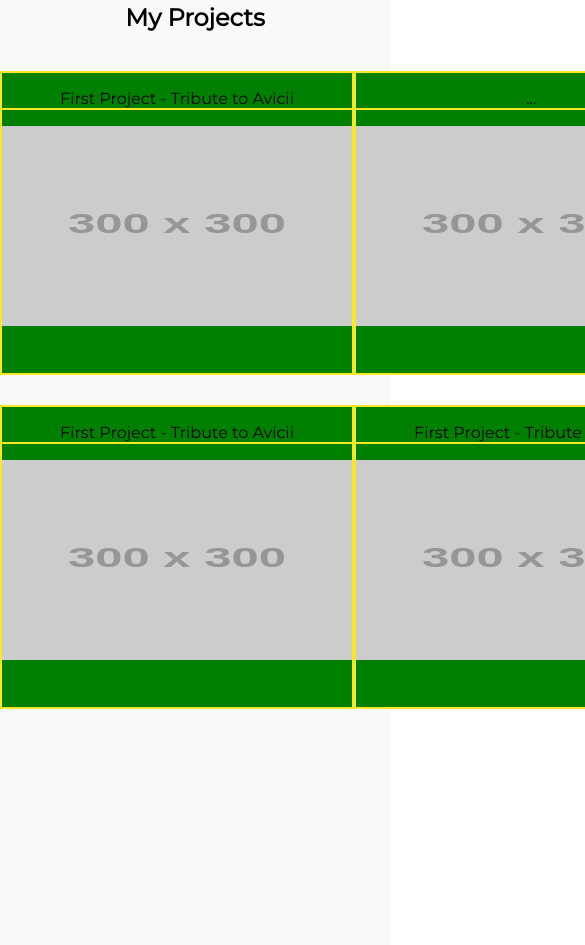
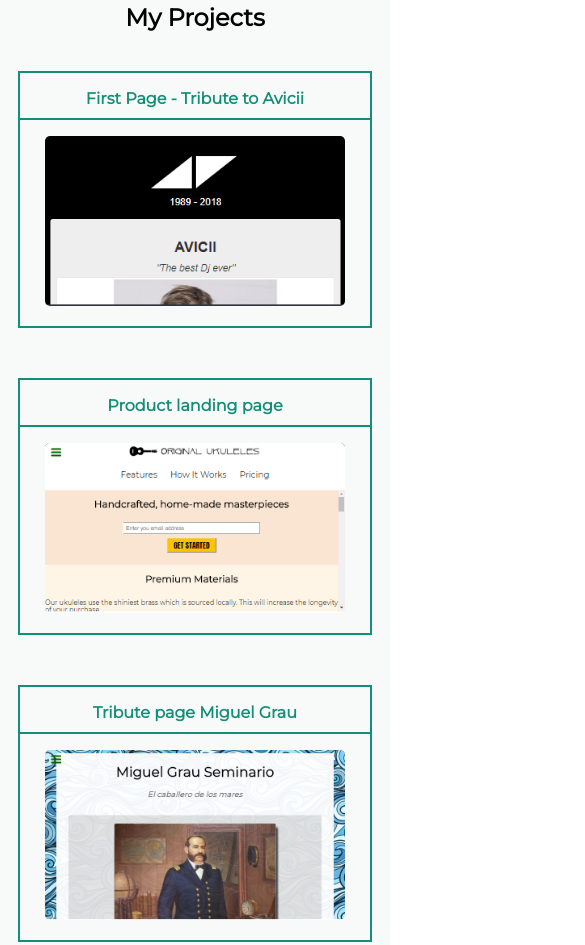
Before and after one commit to joequich/personal-portfolio, a plain HTML site: page index.html in a window 390 px wide. Shown: the part 945-1890 px from the top of the page, 585 px wide, since content can reach past the window. Drawn offline with Linux system fonts and the light colour scheme; placeholder pictures from the web are drawn by us.

Commit message:
agregando media querys

```diff
--- a/css/style.css
+++ b/css/style.css
@@ -82,7 +82,6 @@
 #projects{
     height: 100%;
     padding-top: 10vh;
-
     background: #F8F9F9;
     text-align: center;
     justify-content: space-around;
@@ -91,36 +90,62 @@
 .row{
     display: flex;
     flex-direction: row;
-    padding-bottom: 30px;
+    padding-bottom: 80px;
     justify-content: space-around;
 }
 
 .project-tile{
-    border: 2px solid #FBE724;
-    width: 400px;
-    height: 300px;
-    background-color: green;
+    border: 2px solid #148F77;
+    width: 350px;
+    height: 253px;
 }
 
 
+.img-thumbnail a{
+    text-decoration: none;
+}
 
-.img-thumbnail{
-    margin: 0 auto;
-    width: 350px;
-    height: 200px;
+.image{
+    width: 300px;
+    height: 170px;
+    border-radius: 5px;
 }
 
 .img-thumbnail p{
-    width: 100%;
-    border-bottom: 2px solid #FBE724;
+    border-bottom: 2px solid #148F77;
+    text-decoration: none;
+    color: #148F77;
+    font-weight: bold;
+    padding-bottom: 10px;
 }
 
-#profile-link{
+#contacts{
     background: linear-gradient(#FBE724, #DCA630);
     height: 50vh;
     padding-top: 50vh;
+    display: flex;
+    flex-direction: column;
     text-align: center;
-    color: white;
+    color: #4B1549;
+}
+
+@media (max-width:800px) {
+
+
+    .row{
+        display: flex;
+        flex-direction: column;
+        align-items: center;
+    }
+
+    .project-tile{
+        margin-bottom: 50px;
+    }
+}
+
+#icons-cont{
+    display: flex;
+    justify-content: space-around;
 }
 
 
--- a/index.html
+++ b/index.html
@@ -5,6 +5,7 @@
         <title>Personal portfolio</title>
         <link type="text/css" rel="stylesheet" href="css/style.css"/>
         <link href="https://fonts.googleapis.com/css?family=Montserrat+Alternates:500i|Montserrat:400,900i" rel="stylesheet">
+        <link rel="stylesheet" href="https://use.fontawesome.com/releases/v5.1.0/css/all.css" integrity="sha384-lKuwvrZot6UHsBSfcMvOkWwlCMgc0TaWr+30HWe3a4ltaBwTZhyTEggF5tJv8tbt" crossorigin="anonymous">
     </head>
     <body>
     <!--nav-->
@@ -30,47 +31,63 @@
         <div class="row">
         <div class="project-tile">
             <div class="img-thumbnail">
-            <p>First Project - Tribute to Avicii</p>
-            <img src="http://via.placeholder.com/300.png/09f/fff" class="image" alt="Image" width="350" height="200">
+                <a target="_blank" href="https://codepen.io/joequich/pen/erKOwG">
+                <p>First Page - Tribute to Avicii</p>
+                <img src="https://raw.githubusercontent.com/joequich/personal-portfolio/master/img/avicii-p.png" class="image" alt="Image">
+                </a>
             </div>
         </div>
         <div class="project-tile">
             <div class="img-thumbnail">
-            <p>...</p>
-            <img src="http://via.placeholder.com/300.png/09f/fff" class="image" alt="Image" width="350" height="200">
+                <a target="_blank" href="https://codepen.io/joequich/pen/zabpwW">
+                <p>Product landing page</p>
+                <img src="https://raw.githubusercontent.com/joequich/personal-portfolio/master/img/product-l-p.png" class="image" alt="Image">
+                </a>
             </div>
         </div>
         <div class="project-tile">
             <div class="img-thumbnail">
-            <p>First Project - Tribute to Avicii</p>
-            <img src="http://via.placeholder.com/300.png/09f/fff" class="image" alt="Image" width="350" height="200">
+                <a target="_blank" href="https://codepen.io/joequich/pen/aKGWRe">
+                <p>Tribute page Miguel Grau</p>
+                <img src="https://raw.githubusercontent.com/joequich/personal-portfolio/master/img/tribute-p.png" class="image" alt="Image">
+                </a>
             </div>
         </div>
         </div>
         <div class="row">
         <div class="project-tile">
             <div class="img-thumbnail">
-            <p>First Project - Tribute to Avicii</p>
-            <img src="http://via.placeholder.com/300.png/09f/fff" class="image" alt="Image" width="350" height="200">
+                <a target="_blank" href="https://codepen.io/joequich/pen/VxdQqG">
+                <p>Personal Portfolio Example</p>
+                <img src="https://raw.githubusercontent.com/joequich/personal-portfolio/master/img/portfolio-e.png" class="image" alt="Image">
+                </a>
             </div>
         </div>
         <div class="project-tile">
             <div class="img-thumbnail">
-            <p>First Project - Tribute to Avicii</p>
-            <img src="http://via.placeholder.com/300.png/09f/fff" class="image" alt="Image" width="350" height="200">
+                <a target="_blank" href="https://codepen.io/joequich/pen/BVOaNQ">
+                <p>Survey form</p>
+                <img src="https://raw.githubusercontent.com/joequich/personal-portfolio/master/img/survey-f.png" class="image" alt="Image">
+                </a>
             </div>
         </div>
         <div class="project-tile">
             <div class="img-thumbnail">
-            <p>First Project - Tribute to Avicii</p>
-            <img src="http://via.placeholder.com/300.png/09f/fff" class="image" alt="Image" width="350" height="200">
+                <a target="_blank" href="https://codepen.io/joequich/pen/QByEXW">
+                <p>Technical documentation page</p>
+                <img src="https://raw.githubusercontent.com/joequich/personal-portfolio/master/img/technical-d-p.png" class="image" alt="Image">
+                </a>
             </div>
         </div>
         </div>
     </section>
     <!--Contacts-->
-    <section id="profile-link" class="main-section">
+    <section id="contacts" class="main-section">
         <h2>CONTACT ME</h2><br>
+        <div id="icons-cont">
+            <a id="profile-link" target="_blank" href="https://github.com/joequich"><i class="fab fa-github fa-4x" width="100" height="100"></i></a>
+            <a id="profile-link" target="_blank" href="https://twitter.com/joequich"><i class="fab fa-twitter fa-4x"></i></a>
+        </div>
     </section>
     </main>
     <!--Footer-->
```
